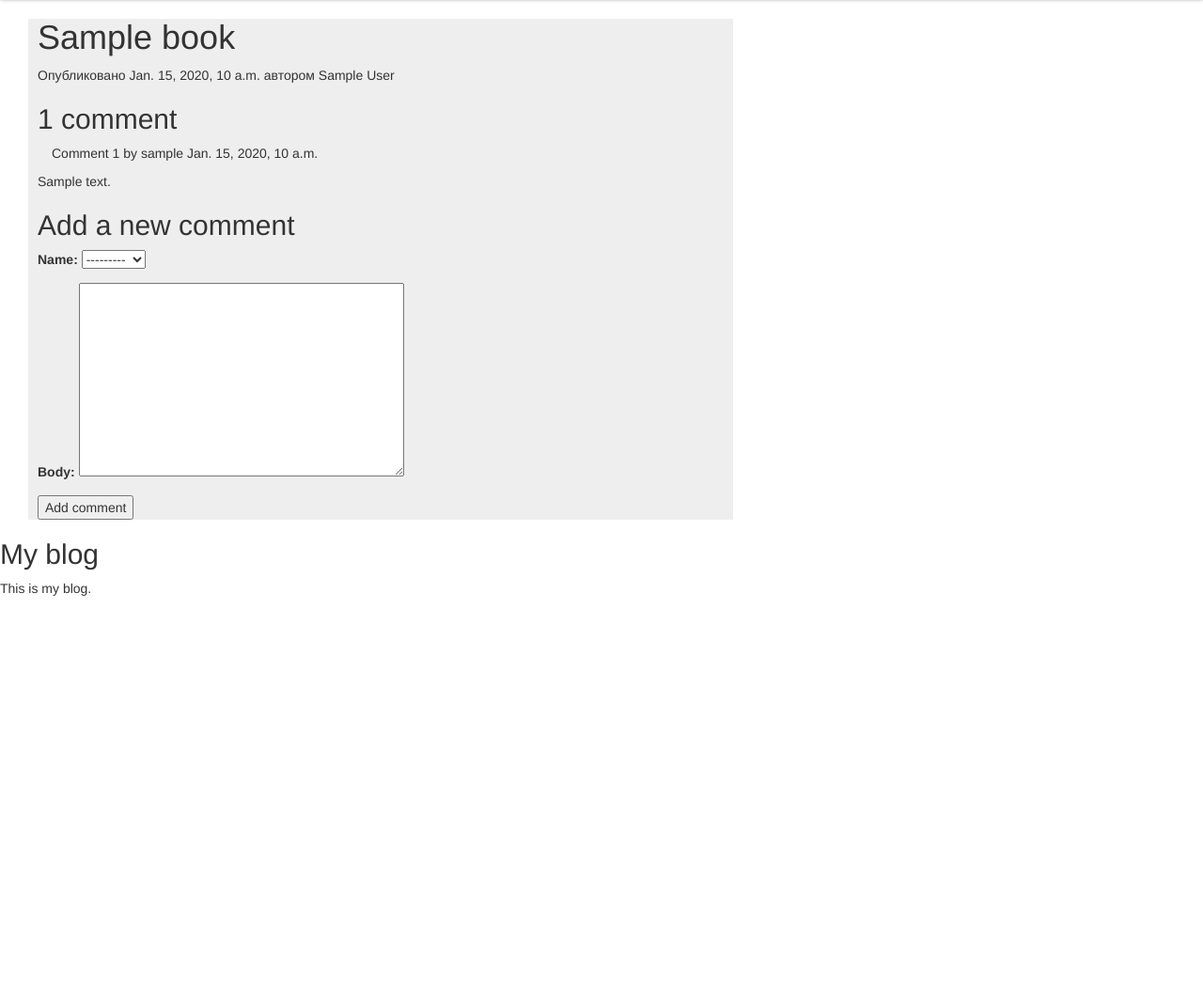
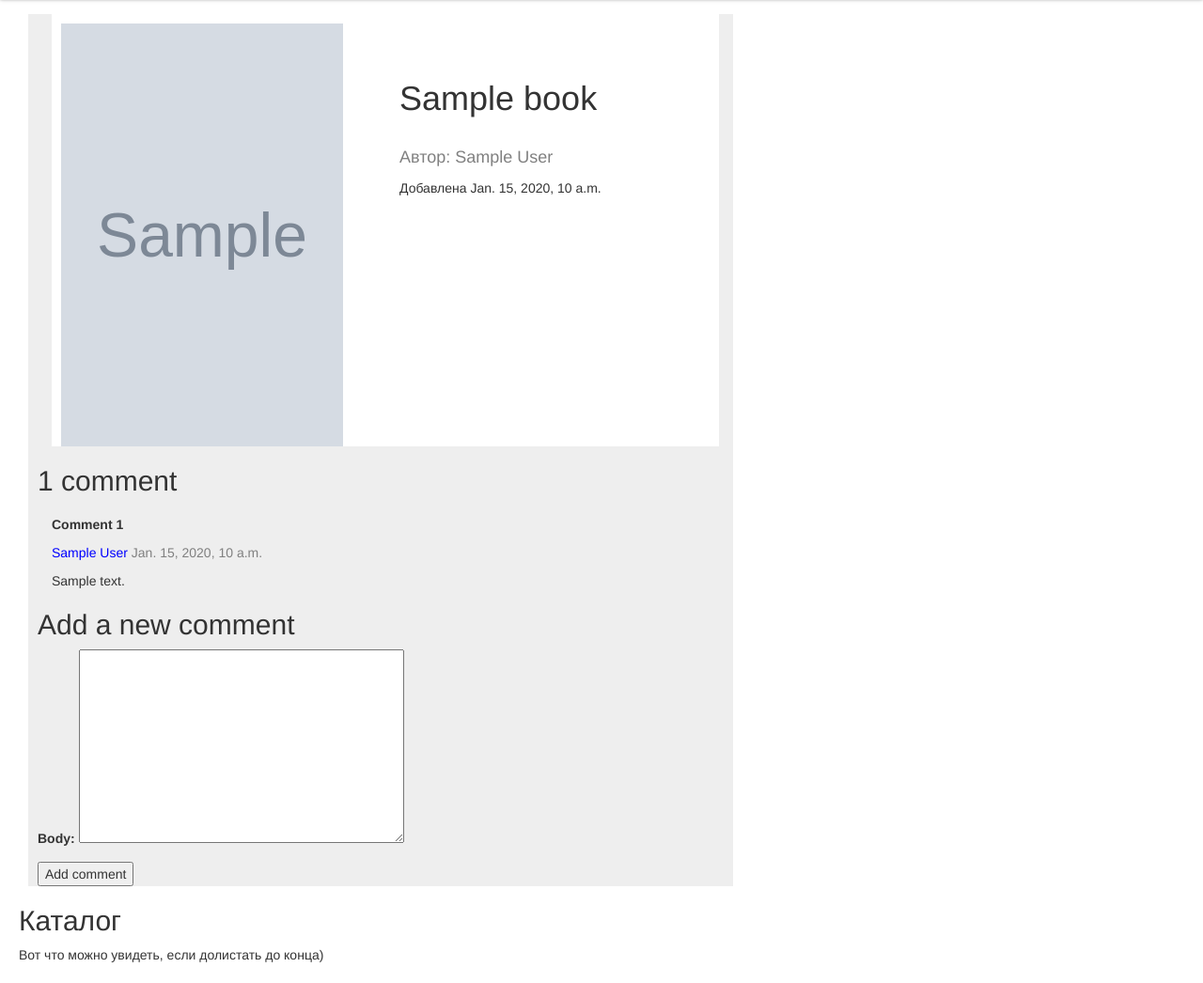
Before and after one commit to Dimagudilin/RIP_Homework, a Django app: page /book/1/ in a window 1280 px wide. Shown: the part 52-1098 px from the top of the page at 94% size. Before the commit the page ends 686 px from the top, so only its background shows below. Run offline with Django 3.2, Linux system fonts and the light colour scheme; a user stored in the database is signed in; tables that the repository leaves empty hold one stand-in row (values such as "Sample post"); grey boxes marked "Sample" are stand-in pictures; some libraries are stand-ins or nearby versions.

Commit message:
Comments style editing

```diff
--- a/books/forms.py
+++ b/books/forms.py
@@ -7,7 +7,7 @@ from books.models import Comment, Profile
 class CommentForm(forms.ModelForm):
     class Meta:
         model = Comment
-        fields = ('name', 'body')
+        fields = ('body',)
 
 
 class UserRegistrationForm(forms.ModelForm):
@@ -24,11 +24,13 @@ class UserRegistrationForm(forms.ModelForm):
             raise forms.ValidationError('Passwords don\'t match.')
         return cd['password2']
 
+
 class UserEditForm(forms.ModelForm):
     class Meta:
         model = User
         fields = ('first_name', 'last_name', 'email')
 
+
 class ProfileEditForm(forms.ModelForm):
     class Meta:
         model = Profile
--- a/books/static/css/style.css
+++ b/books/static/css/style.css
@@ -20,7 +20,17 @@ body
     flex-direction: row;
     flex-wrap: nowrap;
 }
-.info
+.wrap
+{
+    background: white;
+    padding-left: 10px;
+    padding-right: 10px;
+    margin: 15px;
+    display: flex;
+    flex-direction: row;
+    flex-wrap: nowrap;
+}
+.comment
 {
     padding-left: 15px;
 }
--- a/books/views.py
+++ b/books/views.py
@@ -1,7 +1,9 @@
 from django.contrib import messages
 from django.contrib.auth.decorators import login_required
 from django.contrib.auth.mixins import LoginRequiredMixin
+from django.contrib.auth.models import User
 from django.core.exceptions import ValidationError
+from django.http import HttpResponseRedirect
 from django.shortcuts import get_object_or_404, render, redirect
 from django.utils.decorators import method_decorator
 from django.views.generic import ListView
@@ -15,6 +17,8 @@ from .models import Profile
 def book_detail(request, ident):
     # Получаем книгу по id
     book = get_object_or_404(Book, id=ident)
+    name = get_object_or_404(User, id=request.user.id)
+    profile = get_object_or_404(Profile, user=name)
     # Только активные комментарии
     comments = book.comments.filter(active=True)
     if request.method == 'POST':
@@ -25,8 +29,10 @@ def book_detail(request, ident):
             new_comment = comment_form.save(commit=False)
             # Assign the current post to the comment
             new_comment.book = book
+            new_comment.name = name
             # Save the comment to the database
             new_comment.save()
+            return HttpResponseRedirect(request.path)
     else:
         comment_form = CommentForm()
     return render(request, 'detail.html', {'book': book, 'comments': comments, 'comment_form': comment_form})
--- a/templates/base.html
+++ b/templates/base.html
@@ -41,9 +41,9 @@
         {% block content %}
         {% endblock %}
 </div>
-<div id="sidebar">
-    <h2>My blog</h2>
-    <p>This is my blog.</p>
+<div id="sidebar" style="padding-left: 20px; padding-bottom: 10px;bottom: 0px;">
+    <h2>Каталог</h2>
+    <p>Вот что можно увидеть, если долистать до конца)</p>
 </div>
 </body>
 </html>
--- a/templates/detail.html
+++ b/templates/detail.html
@@ -1,10 +1,23 @@
 {% extends "base.html" %}
 {% block title %}{{ book.title }}{% endblock %}
 {% block content %}
-    <h1>{{ book.title }}</h1>
-    <p class="date">
-        Опубликовано {{ book.publish }} автором {{ book.author }}
-    </p>
+     <div class="wrapper">
+            <div class="kartinka">
+                <img src="{{book.image.url}}" alt="{{ book.title }}" width="300" height="450">
+            </div>
+            <div class="info" style="padding-top: 50px; padding-left: 60px" >
+                <h1>
+                    {{ book.title }}
+                </h1>
+                <p class="author" style="padding-top: 20px">
+                     Автор: {{ book.author }}
+                </p>
+                <p class="date">
+                     Добавлена {{ book.publish }}
+                </p>
+                {{ book.body|truncatewords:30|linebreaks }}
+            </div>
+        </div>
     {% with comments.count as total_comments %}
     <h2>
         {{ total_comments }} comment{{ total_comments|pluralize }}
@@ -12,11 +25,19 @@
     {% endwith %}
     {% for comment in comments %}
     <div class="comment">
+        <p class="info" style="font-weight: bold;padding-top: 10px" >
+            Comment {{ forloop.counter }}
         <p class="info">
-            Comment {{ forloop.counter }} by {{ comment.name }}
+        <span style="color:blue; ">
+            {{ comment.name.first_name }} {{ comment.name.last_name }}
+        </span>
+        <span style='color: gray;'>
             {{ comment.created }}
+        </span>
         </p>
-        {{ comment.body|linebreaks }}
+        <p class="info">
+        {{ comment.body}}
+        </p>
     </div>
     {% empty %}
         <p>There are no comments yet.</p>
--- a/templates/edit.html
+++ b/templates/edit.html
@@ -6,7 +6,7 @@
 </head>
 <body>
 <h1>Edit your account</h1>
-    <p>You can edit your account using the following form:</p>
+    <p>Пожалуйста, заполните основные данные профиля:</p>
     <form action="." method="post" enctype="multipart/form-data">
         {% csrf_token %}
         {{ user_form.as_p }}
```
